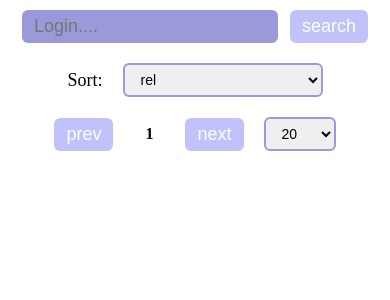
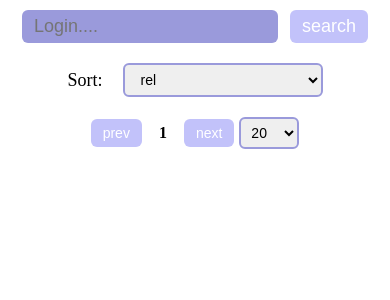
Before and after one commit to AleksTimofeev/search-user-github, a React (Create React App) app: page / in a window 390 px wide. Shown: the top 300 px of the page. Built offline with nearby package versions, Linux system fonts and the light colour scheme.

Commit message:
add pagination adaptive

```diff
--- a/src/Components/Pagination/Pagination.module.scss
+++ b/src/Components/Pagination/Pagination.module.scss
@@ -57,3 +57,20 @@
     }
   }
 }
+
+@media screen and (max-width: 550px) {
+  .wrapper {
+    gap: 5px;
+
+    .pageNumber {
+      padding: 3px 6px;
+    }
+
+    button {
+      font-size: 14px;
+    }
+    select {
+      padding: 5px 6px;
+    }
+  }
+}
```
